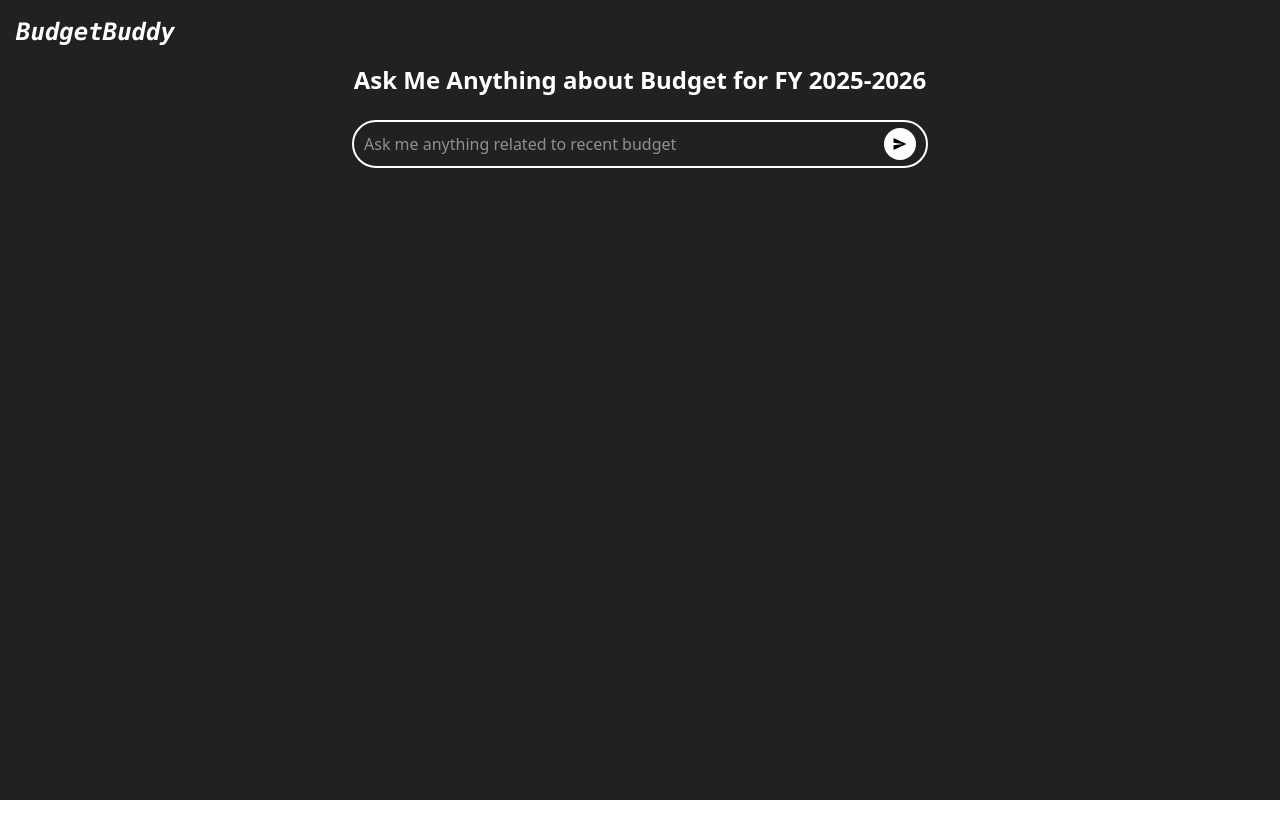
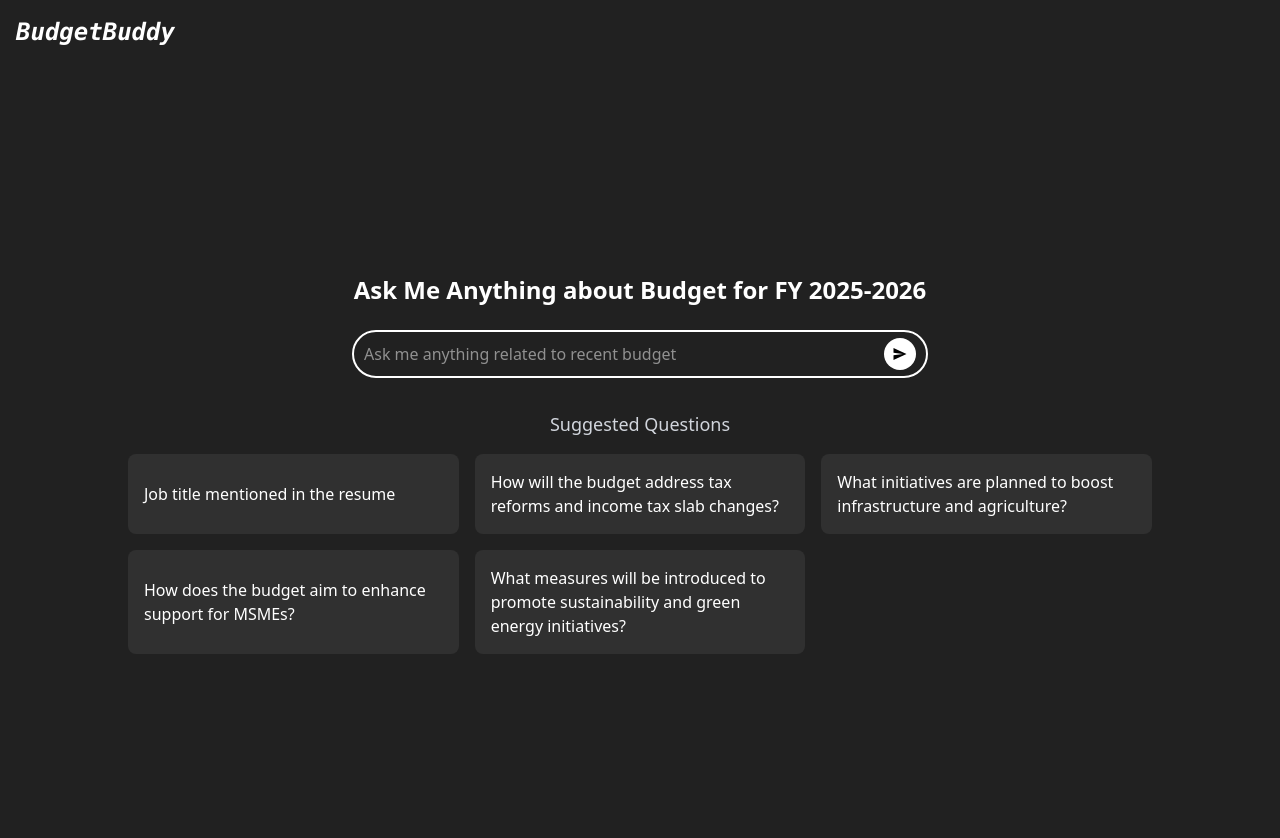
Before and after one commit to UdayaKiran442/budgetbuddy-frontend, a React (Vite) app: page / in a window 1280 px wide. Shown: the top 838 px of the page. Before the commit the page ends 800 px from the top, so only its background shows below. Built offline with nearby package versions, Linux system fonts and the light colour scheme.

Commit message:
TASK: suggested questions

```diff
--- a/src/App.tsx
+++ b/src/App.tsx
@@ -1,12 +1,13 @@
-import { Route, Routes } from "react-router";
+import { Route, Routes, useNavigate } from "react-router";
 
 import Home from "./pages/Home";
 import Chat from "./pages/Chat";
 
 function App() {
+  const navigate = useNavigate();
   return (
     <div className="bg-[#212121] text-white min-h-screen">
-      <h1 className="text-2xl font-bold font-mono italic p-4">BudgetBuddy</h1>
+      <h1 className="text-2xl font-bold font-mono italic p-4 cursor-pointer" onClick={() => navigate("/")}>BudgetBuddy</h1>
       <Routes>
         <Route path="/" element={<Home />} />
         <Route path="/chat/:chatId" element={<Chat />} />
--- a/src/components/NewChat.tsx
+++ b/src/components/NewChat.tsx
@@ -8,20 +8,23 @@ const NewChat = () => {
   const [prompt, setPrompt] = useState<string>("");
   const [isLoading, setIsLoading] = useState<boolean>(false);
   const navigate = useNavigate();
-  const handleSubmit = async (e: React.FormEvent) => {
+
+  const handleSubmit = async (e: React.FormEvent, suggestedPrompt?: string) => {
     e.preventDefault();
     setIsLoading(true);
-    const {chatId} = await createChatAPI();
+    const { chatId } = await createChatAPI();
     await sendMessageAPI({
       chatId,
-      prompt: prompt.trim(),
+      prompt: suggestedPrompt ? suggestedPrompt.trim() : prompt.trim(),
     });
     setPrompt("");
     setIsLoading(false);
     navigate(`/chat/${chatId}`);
   };
+
   return (
-    <div className="flex flex-col items-center justify-center h-full">
+    <>
+      <div className="flex flex-col items-center justify-center min-h-screen">
         <h1 className="text-2xl font-bold">
           Ask Me Anything about Budget for FY 2025-2026
         </h1>
@@ -31,7 +34,37 @@ const NewChat = () => {
           prompt={prompt}
           disabled={isLoading}
         />
+        <div className="w-full max-w-5xl mt-8">
+          <h2 className="text-lg text-gray-300 mb-4 text-center">
+            Suggested Questions
+          </h2>
+          <div className="grid grid-cols-1 md:grid-cols-2 lg:grid-cols-3 gap-4">
+            {[
+              "Job title mentioned in the resume",
+              "How will the budget address tax reforms and income tax slab changes?",
+              "What initiatives are planned to boost infrastructure and agriculture?",
+              "How does the budget aim to enhance support for MSMEs?",
+              "What measures will be introduced to promote sustainability and green energy initiatives?",
+            ].map((question, index) => (
+              <button
+                type="submit"
+                key={index}
+                onClick={async (e) => {
+                  setPrompt(question);
+                  handleSubmit(e, question);
+                }}
+                disabled={isLoading}
+                className={`bg-[#303030] p-4 rounded-lg text-left hover:bg-[#404040] transition-colors duration-200 text-sm cursor-pointer md:text-base ${
+                  isLoading ? "opacity-50 cursor-not-allowed" : ""
+                }`}
+              >
+                {question}
+              </button>
+            ))}
           </div>
+        </div>
+      </div>
+    </>
   );
 };
 
```
Lines whose indentation alone changed are shown as unchanged.
